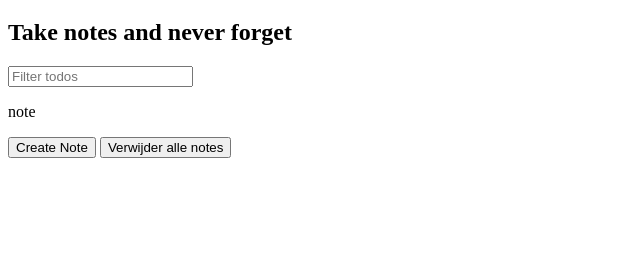
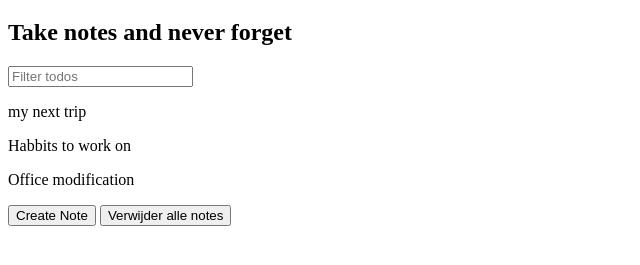
Before and after one commit to RodneydeBoer/javascript-cursus, a plain HTML site: page notes-app/index.html in a window 1280 px wide. Shown: the part 61-326 px from the top of the page, without its empty margins (0-640 px from the left). Drawn offline with Linux system fonts and the light colour scheme.

Commit message:
live rendering en filtering toepassen

```diff
--- a/notes-app/index.html
+++ b/notes-app/index.html
@@ -13,7 +13,9 @@
     <main>
         <h2>Take notes and never forget</h2>
         <input type="text" id="zoek-tekst" placeholder="Filter todos">
-        <p class="note">note</p>
+        <div id="notes">
+
+        </div>
         <button id="create-note">Create Note</button>
         <button id="remove-all">Verwijder alle notes</button>
     </main>
--- a/notes-app/script.js
+++ b/notes-app/script.js
@@ -9,6 +9,22 @@ const notes = [{
     body: 'Get a new seat'
 }]
 
+const filters = {
+    zoekText: ''
+}
+const renderNotes = function(notes, filters) {
+    const filteredNotes = notes.filter(function(note) {
+        return note.title.toLowerCase().includes(filters.zoekText.toLowerCase())
+    })
+    document.getElementById('notes').innerHTML = ''
+    filteredNotes.forEach(function(note) {
+        const noteEl = document.createElement('p')
+        noteEl.textContent = note.title
+        document.querySelector('#notes').appendChild(noteEl)
+    })
+}
+
+renderNotes(notes, filters)
 
 document.getElementById('create-note').addEventListener('click', function(e) {
     e.target.textContent = 'De button is clicked'
@@ -21,5 +37,6 @@ document.getElementById('remove-all').addEventListener('click', function() {
 })
 
 document.getElementById('zoek-tekst').addEventListener('input', function(e) {
-    console.log(e.target.value);
+    filters.zoekText = e.target.value
+    renderNotes(notes, filters)
 })
```
Also changed, not shown: todo-app/index.html (+1 -0 lines), todo-app/script.js (+7 -3 lines).
